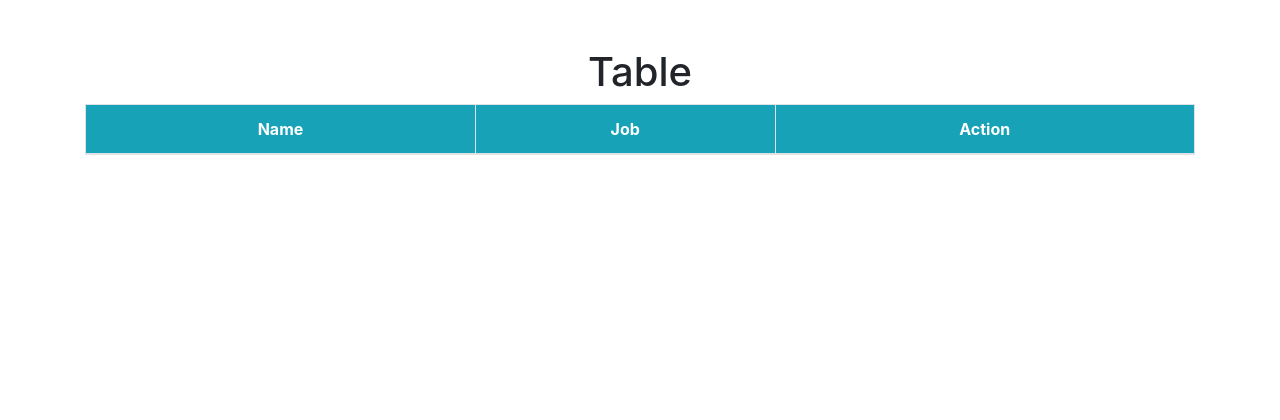
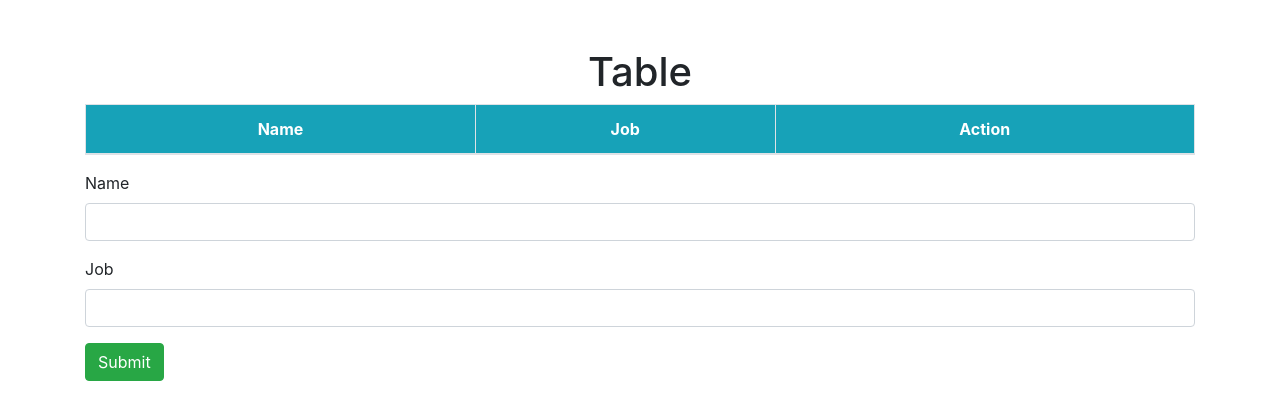
Before and after one commit to sathish19961412/reactjspractice, a React (Create React App) app: page / in a window 1280 px wide. Shown: the top 420 px of the page. Built offline with nearby package versions, Linux system fonts and the light colour scheme.

Commit message:
form submit to the Add data using setState() method

```diff
--- a/src/App.js
+++ b/src/App.js
@@ -1,5 +1,7 @@
 import {Component} from 'react';
+import Form from './Form';
 import Table from './Table';
+
 class App extends Component
 {
   state = {
@@ -13,11 +15,16 @@ class App extends Component
     });
      this.setState({character:filter});
   }
+
+  handleSubmit=(character)=>{
+      this.setState({character:[...this.state.character,character]})
+  }
   render(){
     const {character}=this.state
     return(
       <div className='App mt-5'>
            <Table removecharacter={this.removecharacter} characterData={character} />
+           <Form handleSubmit={this.handleSubmit} />
       </div>
     );
   }
--- a/src/Form.js
+++ b/src/Form.js
@@ -0,0 +1,47 @@
+import { Component } from "react";
+import './assets/css/bootstrap.min.css';
+class Form extends Component{
+    initialstate={
+        name:"",
+        job:""
+    }
+    state=this.initialstate;
+
+    handleChange=(event)=>{
+        const {name,value}=event.target;
+        this.setState({[name]:[value]});
+
+    }
+    submitForm=()=>{
+        let character=this.state
+        this.props.handleSubmit(character);
+        this.setState(this.initialstate);
+    }
+    render(){
+        return(
+            <section>
+                <div className="container">
+                    <div className="row">
+                        <div className="col-md-12">
+                            <form>
+                                <div className="form-group">
+                                    <label htmlFor="name">Name</label>
+                                    <input type="text" className="form-control" name="name" id="name" value={this.state.name} onChange={this.handleChange} />
+                                </div>
+                                <div className="form-group">
+                                    <label htmlFor="job">Job</label>
+                                    <input type="text" className="form-control" name="job" id="job" value={this.state.job} onChange={this.handleChange} />
+                                </div>
+                                <input type="button" className="btn btn-success" value="Submit" onClick={this.submitForm}/>
+                            </form>
+                        </div>
+                    </div>
+                </div>
+
+            </section>
+
+        );
+    }
+}
+
+export default Form;
```
